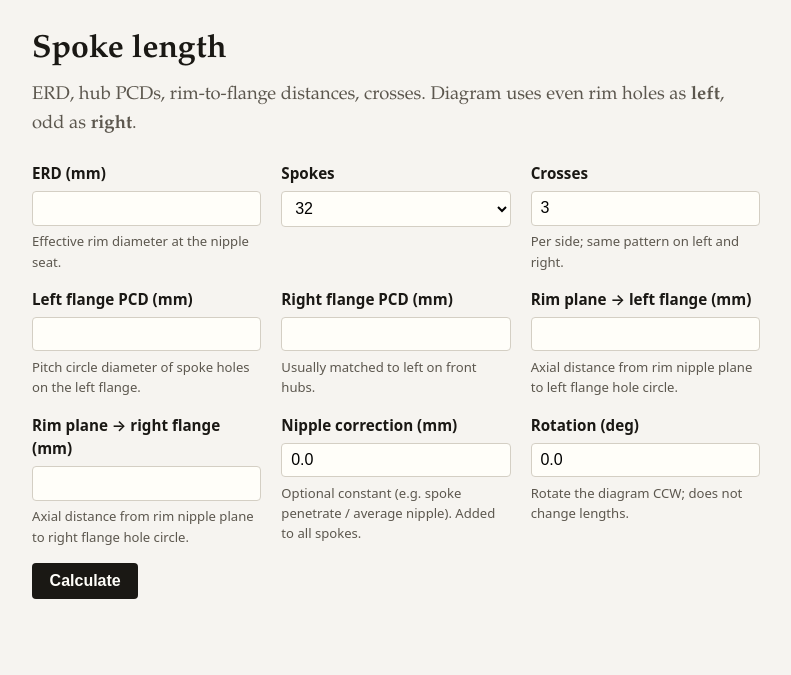
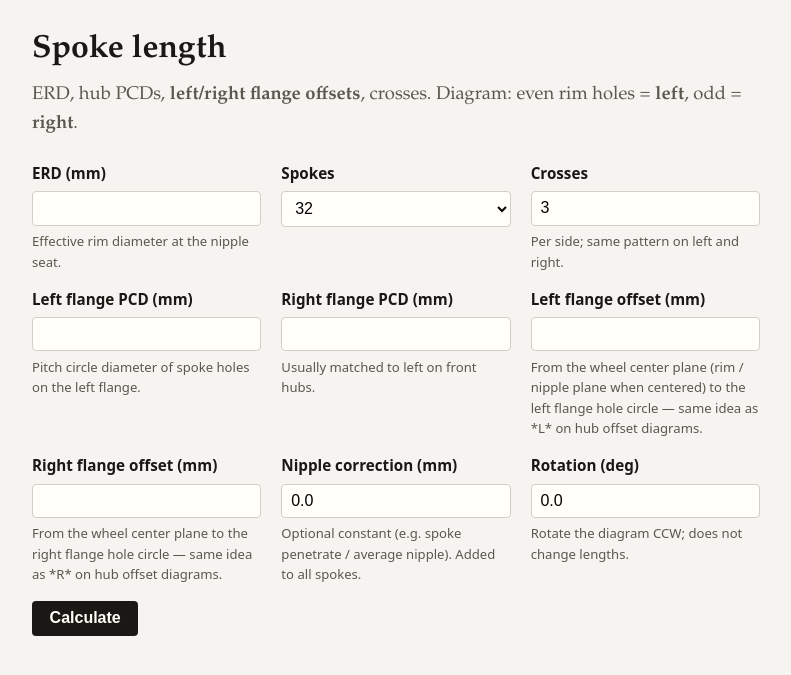
Before and after one commit to propyless/wuilder, a Django app: page /spokes/ in a window 1280 px wide. Shown: the part 55-730 px from the top of the page, without its empty margins (244-1035 px from the left). Run offline with Django 5.2, Linux system fonts and the light colour scheme.

Commit message:
fix: use flange offset labels and field names in spoke calculator

```diff
--- a/core/forms.py
+++ b/core/forms.py
@@ -39,17 +39,17 @@ class SpokeCalculatorForm(forms.Form):
         max_value=200,
         help_text="Usually matched to left on front hubs.",
     )
-    rim_to_left_flange_mm = forms.FloatField(
-        label="Rim plane → left flange (mm)",
+    left_flange_offset_mm = forms.FloatField(
+        label="Left flange offset (mm)",
         min_value=0,
         max_value=120,
-        help_text="Axial distance from rim nipple plane to left flange hole circle.",
+        help_text="From the wheel center plane (rim / nipple plane when centered) to the left flange hole circle — same idea as *L* on hub offset diagrams.",
     )
-    rim_to_right_flange_mm = forms.FloatField(
-        label="Rim plane → right flange (mm)",
+    right_flange_offset_mm = forms.FloatField(
+        label="Right flange offset (mm)",
         min_value=0,
         max_value=120,
-        help_text="Axial distance from rim nipple plane to right flange hole circle.",
+        help_text="From the wheel center plane to the right flange hole circle — same idea as *R* on hub offset diagrams.",
     )
     nipple_correction_mm = forms.FloatField(
         label="Nipple correction (mm)",
--- a/core/views.py
+++ b/core/views.py
@@ -34,8 +34,8 @@ def spoke_calculator(request):
             crosses=d['crosses'],
             left_flange_radius_mm=d['left_flange_diameter_mm'] / 2,
             right_flange_radius_mm=d['right_flange_diameter_mm'] / 2,
-            rim_to_left_flange_mm=d['rim_to_left_flange_mm'],
-            rim_to_right_flange_mm=d['rim_to_right_flange_mm'],
+            left_flange_offset_mm=d['left_flange_offset_mm'],
+            right_flange_offset_mm=d['right_flange_offset_mm'],
             nipple_correction_mm=d['nipple_correction_mm'],
             rotation_rad=rotation_rad,
         )
--- a/templates/core/spoke_calculator.html
+++ b/templates/core/spoke_calculator.html
@@ -5,7 +5,7 @@
 {% block content %}
   <div class="prose">
     <h1>Spoke length</h1>
-    <p class="lede">ERD, hub PCDs, rim-to-flange distances, crosses. Diagram uses even rim holes as <strong>left</strong>, odd as <strong>right</strong>.</p>
+    <p class="lede">ERD, hub PCDs, <strong>left/right flange offsets</strong>, crosses. Diagram: even rim holes = <strong>left</strong>, odd = <strong>right</strong>.</p>
   </div>
 
   <form method="post" class="form-grid" novalidate>
```
Also changed, not shown: core/spoke_length.py (+11 -6 lines), core/tests/test_spoke_length.py (+4 -4 lines).
